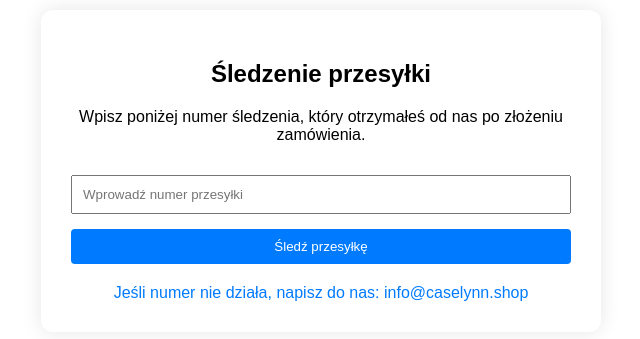
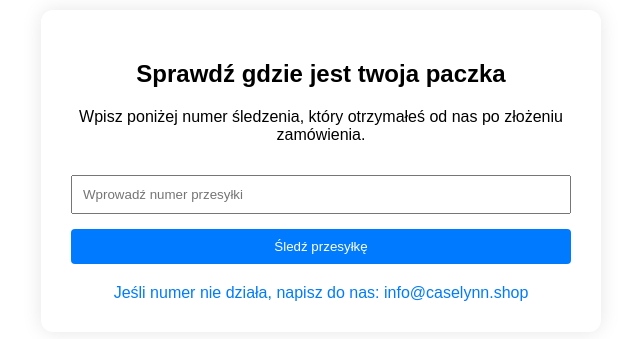
Before and after one commit to Caselynn/-ledzenie-przesy-ki, a plain HTML site: page index.html in a window 1280 px wide. Shown: the part 229-568 px from the top of the page, without its empty margins (319-959 px from the left). Drawn offline with Linux system fonts and the light colour scheme.

Commit message:
index.html

```diff
--- a/index.html
+++ b/index.html
@@ -3,7 +3,7 @@
 <head>
   <meta charset="UTF-8" />
   <meta name="viewport" content="width=device-width, initial-scale=1.0"/>
-  <title>Śledzenie przesyłki</title>
+  <title>Sprawdź gdzie jest twoja paczka</title>
   <style>
     body {
       margin: 0;
@@ -56,7 +56,7 @@
 </head>
 <body>
   <div class="tracker-container">
-    <h2>Śledzenie przesyłki</h2>
+    <h2>Sprawdź gdzie jest twoja paczka</h2>
     <p>Wpisz poniżej numer śledzenia, który otrzymałeś od nas po złożeniu zamówienia.</p>
     <input type="text" placeholder="Wprowadź numer przesyłki">
     <button>Śledź przesyłkę</button>
```
